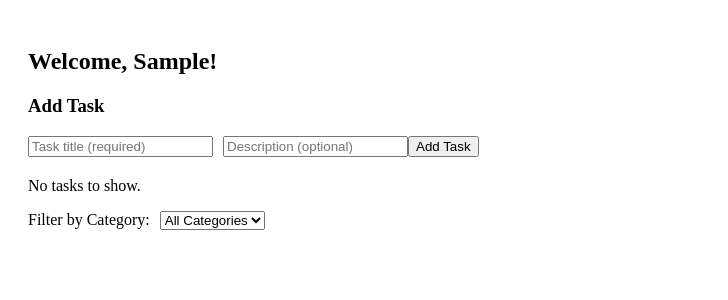
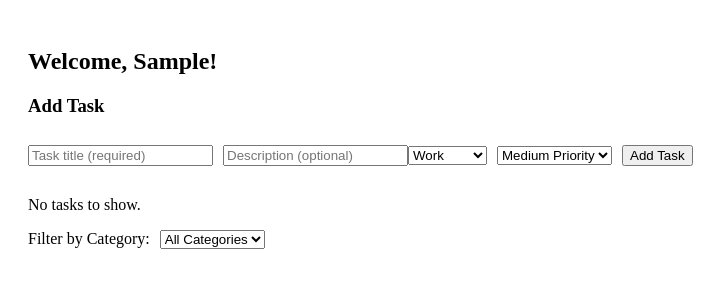
Before and after one commit to Aishvariya-03/TaskFlow, a React (Create React App) app: page / in a window 1280 px wide. Both pictures are taken after typing "Sample" into the empty fields and a click on the button "Login". Shown: the top 300 px of the page, without its empty margins (0-728 px from the left). Built offline with nearby package versions, Linux system fonts and the light colour scheme.

Commit message:
Add task priority levels

```diff
--- a/src/components/TaskDashboard.js
+++ b/src/components/TaskDashboard.js
@@ -20,11 +20,13 @@ function TaskDashboard({ username }) {
         title: task.title,
         description: task.description,
         category: task.category,
+        priority: task.priority,
         completed: false,
         createdAt: new Date().toISOString(),
       },
     ]);
   };
+
 
   const [categoryFilter, setCategoryFilter] = useState("All");
 
--- a/src/components/TaskForm.js
+++ b/src/components/TaskForm.js
@@ -5,7 +5,7 @@ function TaskForm({ addTask }) {
   const [description, setDescription] = useState("");
   const [error, setError] = useState("");
   const [category, setCategory] = useState("Work");
-
+  const [priority, setPriority] = useState("Medium");
 
   const handleSubmit = (e) => {
     e.preventDefault();
@@ -18,26 +18,18 @@ function TaskForm({ addTask }) {
       title,
       description,
       category,
+      priority,
     });
     setTitle("");
     setDescription("");
+    setCategory("Work");
+    setPriority("Medium");
   };
-
-  <select
-    value={category}
-    onChange={(e) => setCategory(e.target.value)}
-    style={{ margin: "10px 0" }}
-  >
-    <option value="Work">Work</option>
-    <option value="Personal">Personal</option>
-    <option value="Shopping">Shopping</option>
-    <option value="Others">Others</option>
-  </select>
-
 
   return (
     <form onSubmit={handleSubmit} style={{ marginBottom: "20px" }}>
       <h3>Add Task</h3>
+
       <input
         type="text"
         placeholder="Task title (required)"
@@ -53,12 +45,38 @@ function TaskForm({ addTask }) {
           {error}
         </p>
       )}
+
       <input
         type="text"
         placeholder="Description (optional)"
         value={description}
         onChange={(e) => setDescription(e.target.value)}
+        style={{ marginBottom: "10px" }}
       />
+
+      {/* Category Dropdown */}
+      <select
+        value={category}
+        onChange={(e) => setCategory(e.target.value)}
+        style={{ margin: "10px 10px 10px 0" }}
+      >
+        <option value="Work">Work</option>
+        <option value="Personal">Personal</option>
+        <option value="Shopping">Shopping</option>
+        <option value="Others">Others</option>
+      </select>
+
+      {/* Priority Dropdown */}
+      <select
+        value={priority}
+        onChange={(e) => setPriority(e.target.value)}
+        style={{ margin: "10px 10px 10px 0" }}
+      >
+        <option value="Low">Low Priority</option>
+        <option value="Medium">Medium Priority</option>
+        <option value="High">High Priority</option>
+      </select>
+
       <button type="submit">Add Task</button>
     </form>
   );
--- a/src/components/TaskItem.js
+++ b/src/components/TaskItem.js
@@ -43,6 +43,23 @@ function TaskItem({ task, updateTask, deleteTask, toggleComplete }) {
           <p>Created: {new Date(task.createdAt).toLocaleString()}</p>
           <p>Status: {task.completed ? "Completed ✅" : "Pending ⏳"}</p>
           <p>Category: {task.category}</p>
+          <p>
+            Priority:{" "}
+            <span
+              style={{
+                color:
+                  task.priority === "High"
+                    ? "red"
+                    : task.priority === "Low"
+                    ? "green"
+                    : "orange",
+                fontWeight: "bold",
+              }}
+            >
+              {task.priority}
+            </span>
+          </p>
+
           <button onClick={() => toggleComplete(task.id)}>
             {task.completed ? "Mark Pending" : "Mark Completed"}
           </button>
```
